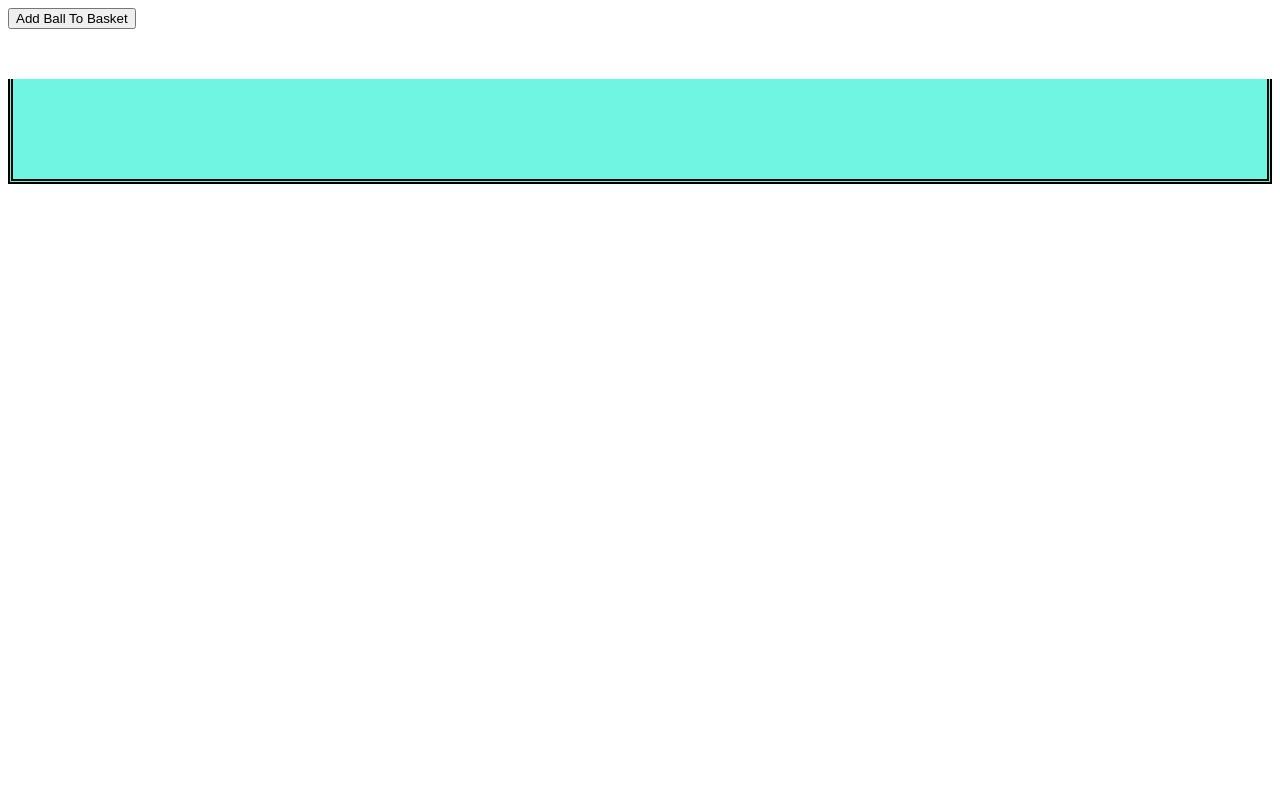
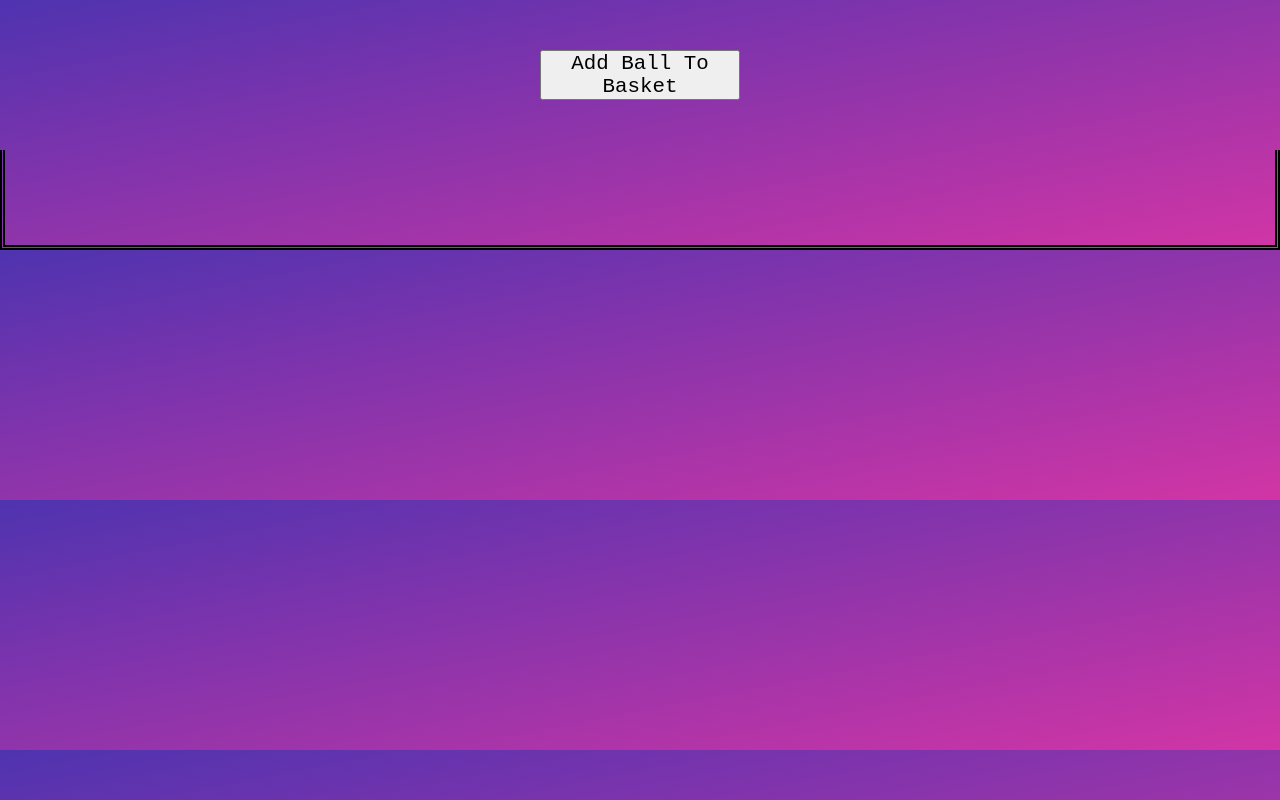
Before and after one commit to Py605/Move-Ball-To-Basket, a plain HTML site: page index.html in a window 1280 px wide. Drawn offline with nearby package versions, Linux system fonts and the light colour scheme.

Commit message:
updated ui

```diff
--- a/function.js
+++ b/function.js
@@ -1,7 +1,6 @@
-
-var colors=['red', 'blue', 'yellow', 'lightgrey', 'darkorchid', 'black', 'orange', 'deeppink', 'green', 'purple', 'saddlebrown', 'lightseagreen', 'deepskyblue', 'firebrick', 'crimson'];
+var colors=['#55efc4', 'blue', 'red', '#ef5777', '#05c46b', '#81ecec', '#fd79a8', '#fdcb6e', '#74b9ff', '#7d5fff', 'saddlebrown', '#0fbcf9', '#ff5e57', '#a29bfe', '#e17055'];
 var box = $("#basket");
 
-$("button").click(function() {
+$(".add-button").click(function() {
     box.append('<div class="ball" style="background-color: ' + colors[Math.floor(Math.random()*15)] + '"></div>');
 });
--- a/index.html
+++ b/index.html
@@ -6,7 +6,8 @@
 
     </head>
     <body>
-        <button type="submit">Add Ball To Basket</button>
+        <button class="add-button" type="submit">Add Ball To Basket</button>
+
         <div id="basket"></div>
         <script
   src="https://code.jquery.com/jquery-3.6.0.js"
--- a/style.css
+++ b/style.css
@@ -1,8 +1,18 @@
+*{
+    margin: 0;
+    padding: 0;
+    box-sizing: border-box;
 
-#button {
+}
+body{
+    background-image: linear-gradient( to bottom right, rgba(79,51,176,1.0),rgba(210,53,165));
+
+}
+button {
     width: 200px;
     height: 50px;
     display: block;
+    /* background-color: brown; */
     margin: auto;
     margin-top: 50px;
     font-family: monospace;
@@ -21,7 +31,7 @@ button:hover {
     display: flex;
     flex-wrap: wrap-reverse;
     min-height: 100px;
-    background-color: rgb(112, 245, 227);
+    /* background-color: rgb(112, 245, 227); */
 }
 
 .ball {
```
